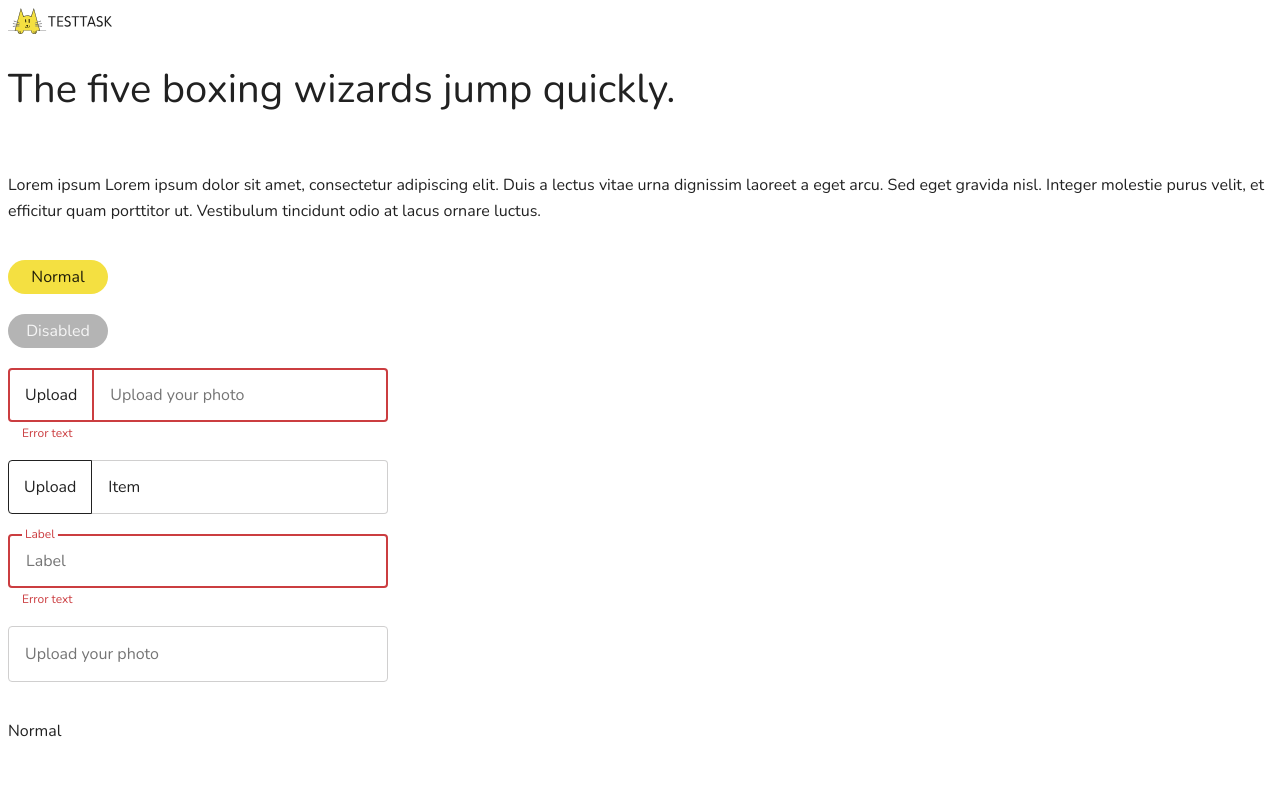
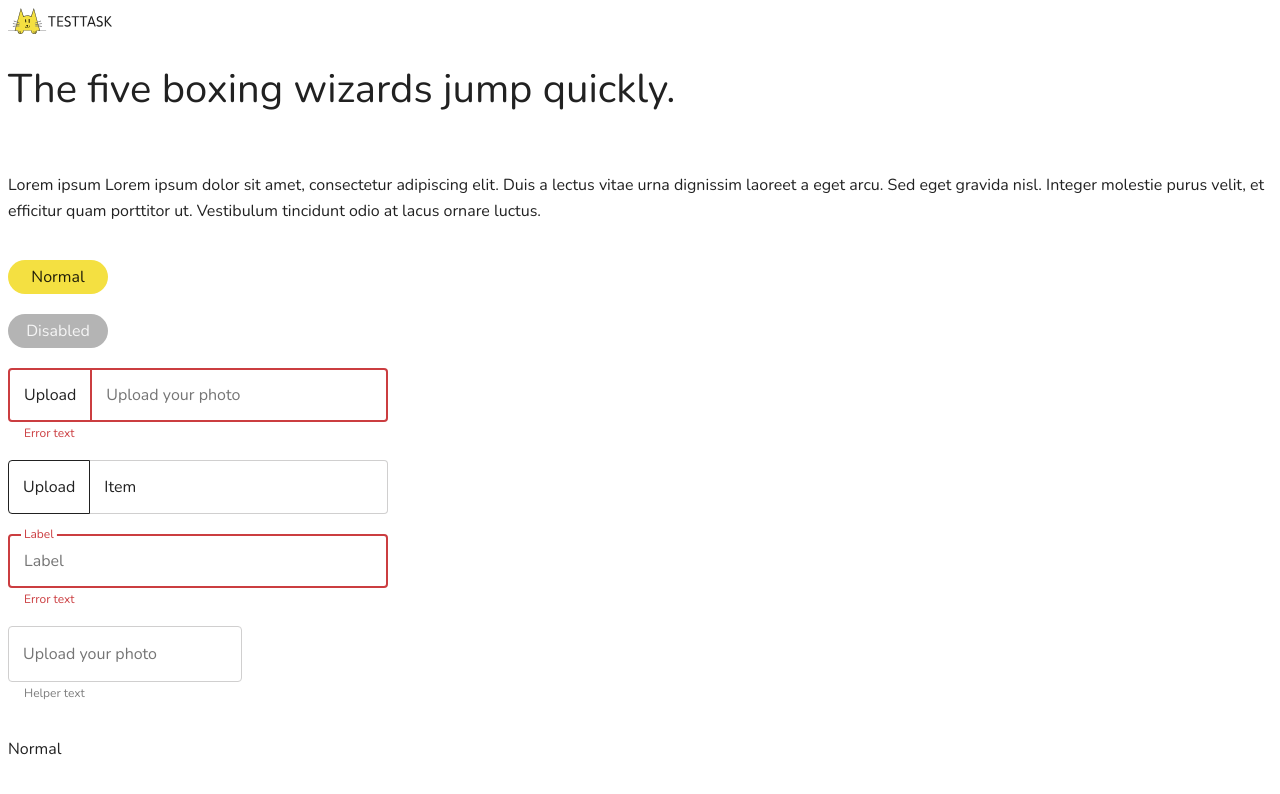
Before and after one commit to SpectreH/frontend-test-assignment, a Vue app in the folder frontend/: page / in a window 1280 px wide. Shown: the top 794 px of the page. Built offline with nearby package versions, Linux system fonts and the light colour scheme.

Commit message:
fish input style

```diff
--- a/frontend/src/components/HelloWorld.vue
+++ b/frontend/src/components/HelloWorld.vue
@@ -11,7 +11,7 @@
           <button type="button" upload>Upload</button>
           <input placeholder="Upload your photo" disabled>
         </div>
-        <label class="error-message">Error text</label>
+        <label class="helper-message error">Error text</label>
       </div>
 
       <div class="input-group upload" error="false">
@@ -24,11 +24,14 @@
           <label class="floating-label">Label</label>
           <input placeholder="Label">
         </div>
-        <label class="error-message">Error text</label>
+        <label class="helper-message error">Error text</label>
       </div>
 
 
-      <input placeholder="Upload your photo">
+      <div>
+        <input placeholder="Upload your photo">
+        <label class="helper-message">Helper text</label>
+      </div>
     </div>
 
     <p>Normal</p>
--- a/frontend/src/style/style.scss
+++ b/frontend/src/style/style.scss
@@ -43,7 +43,7 @@ button:not([upload]) {
 
 input {
   flex: auto;
-  padding: 14px 16px 14px 16px;
+  padding: 14px;
   background-color: transparent;
   border: 1px solid #D0CFCF;
   border-radius: 4px;
@@ -62,7 +62,7 @@ input {
     button[upload] {
       border: 1px solid rgba(0, 0, 0, 0.87);
       border-radius: 4px 0px 0px 4px;
-      padding: 0px 15px;
+      padding: 0px 14px;
       background-color: transparent;
       cursor: pointer;
     }
@@ -81,7 +81,7 @@ input {
   label.floating-label {
     position: absolute;
     right: auto;
-    transform: translate3d(12px, -13px, 0px) scale(.75);
+    transform: translate3d(11px, -13px, 0px) scale(.75);
     z-index: 3
   }
 
@@ -108,10 +108,14 @@ input {
   }
 }
 
-.error-message {
+.helper-message {
   display: block;
   font-size: 12px;
   line-height: 14px;
-  margin: 4px 14px 0px 14px;
-  color: $error;
+  margin: 4px 16px 0px 16px;
+  color: #7E7E7E;
+
+  &.error {
+    color: $error;
+  }
 }
```
